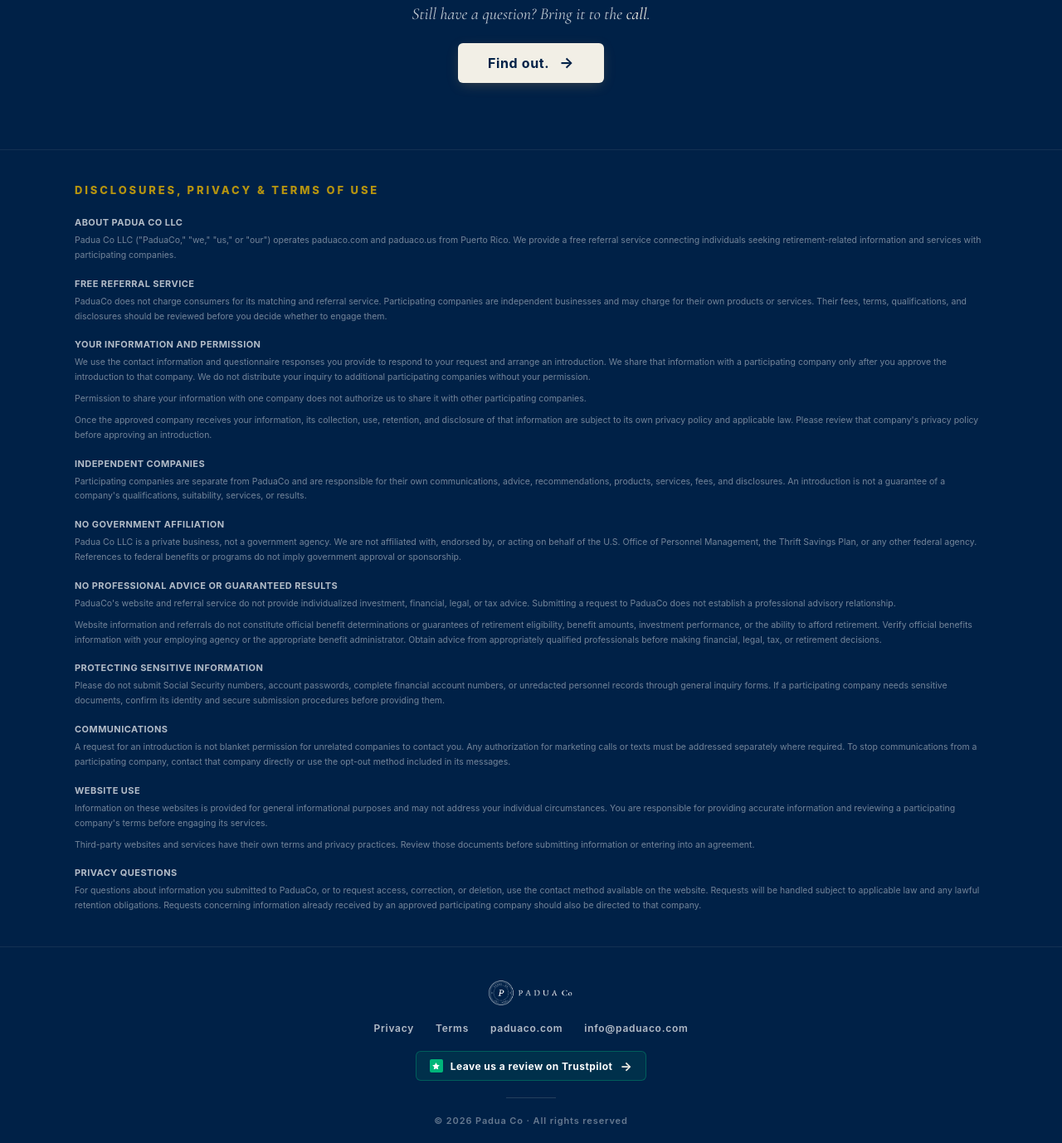
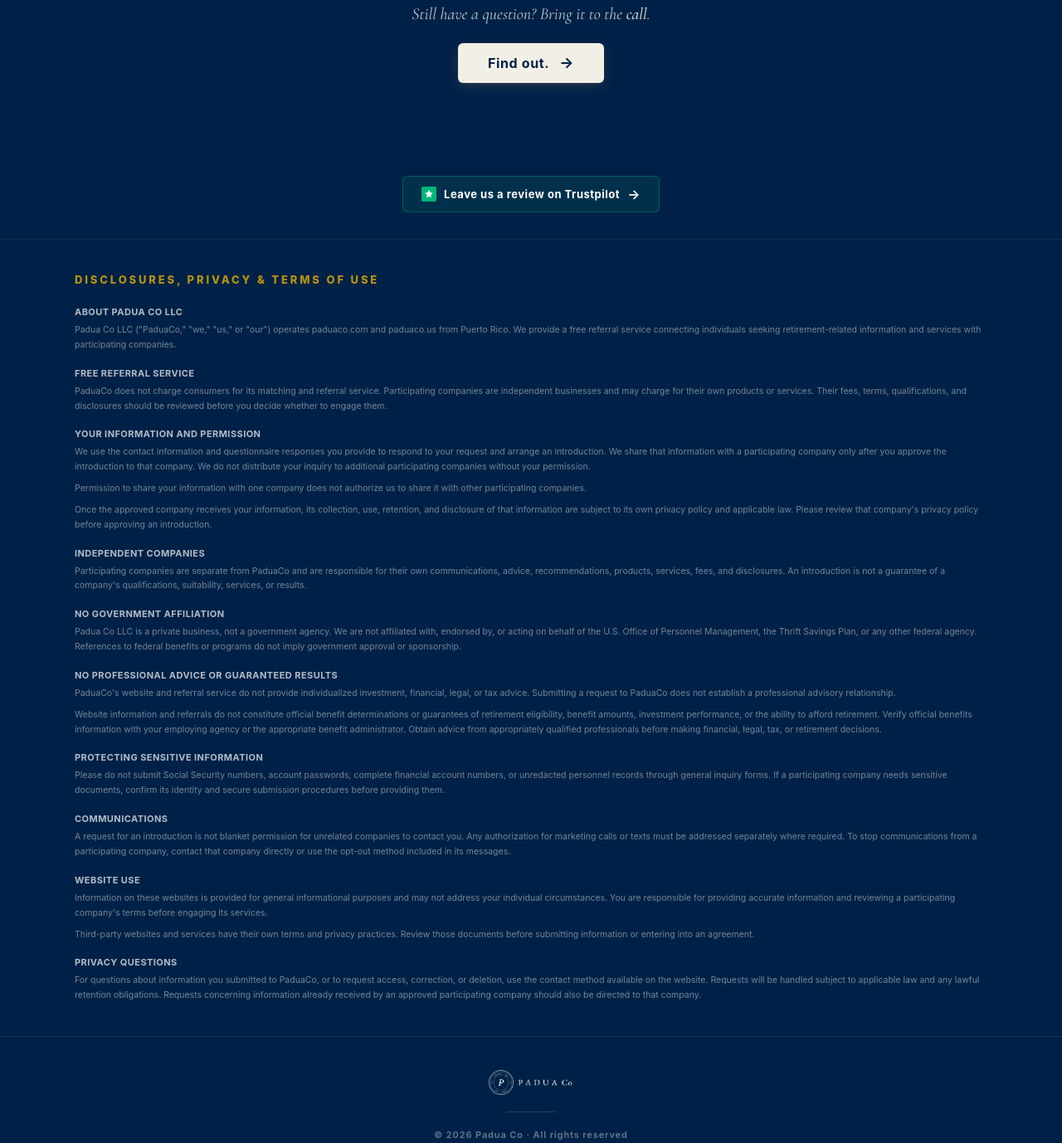
Before and after one commit to pandaniner11/PADUACO, a plain HTML site: page index.html in a window 1280 px wide. Shown: the part 2685-4063 px from the top of the page at 83% size. Drawn offline with nearby package versions, Linux system fonts and the light colour scheme.

Commit message:
Clean up footer, move review CTA

```diff
--- a/index.html
+++ b/index.html
@@ -370,6 +370,18 @@ details[open] .body{max-height:300px;opacity:1}
 
 <!-- ═══════════════════════════════════════════════════════════════ -->
 <!-- ═══════════════════════════════════════════════════════════════ -->
+<!-- LEAVE A REVIEW CTA                                              -->
+<!-- ═══════════════════════════════════════════════════════════════ -->
+<section style="background:#002147;padding:clamp(28px,4vh,40px) clamp(20px,5vw,48px);text-align:center;">
+  <a href="https://www.trustpilot.com/evaluate/paduaco.com" style="display:inline-flex;align-items:center;gap:9px;padding:12px 22px;border-radius:6px;background:rgba(0,182,122,.1);border:1px solid rgba(0,182,122,.35);color:#fff;font-size:13px;font-weight:700;letter-spacing:.04em;text-decoration:none;">
+    <span style="display:inline-flex;width:18px;height:18px;background:#00B67A;border-radius:2px;align-items:center;justify-content:center;">
+      <svg width="12" height="12" viewBox="0 0 24 24" fill="#fff"><path d="M12 2l2.9 6.1 6.6.9-4.8 4.6 1.2 6.6L12 17.8 6.1 20.2l1.2-6.6L2.5 9l6.6-.9z"/></svg>
+    </span>
+    Leave us a review on Trustpilot
+    <span style="font-size:16px;line-height:1;color:#F2EFE6;">→</span>
+  </a>
+</section>
+
 <!-- DISCLOSURES, PRIVACY & TERMS                                   -->
 <!-- ═══════════════════════════════════════════════════════════════ -->
 <section id="disclosures" style="background:#002147;color:rgba(255,255,255,.55);padding:clamp(36px,5vh,56px) clamp(20px,5vw,48px);border-top:1px solid rgba(244,239,226,.08);">
@@ -423,20 +435,6 @@ details[open] .body{max-height:300px;opacity:1}
       <img src="assets/logo-white.png" alt="Padua Co" style="height:30px;width:auto;">
     </a>
 
-    <div style="display:flex;flex-wrap:wrap;justify-content:center;gap:14px 26px;font-size:12px;font-weight:600;letter-spacing:.06em;">
-      <a href="#disclosures" style="color:rgba(255,255,255,.7);text-decoration:none;">Privacy</a>
-      <a href="#disclosures" style="color:rgba(255,255,255,.7);text-decoration:none;">Terms</a>
-      <a href="https://paduaco.com" style="color:rgba(255,255,255,.7);text-decoration:none;">paduaco.com</a>
-      <a href="mailto:info@paduaco.com" style="color:rgba(255,255,255,.7);text-decoration:none;">info@paduaco.com</a>
-    </div>
-
-    <a href="https://www.trustpilot.com/evaluate/paduaco.com" style="display:inline-flex;align-items:center;gap:9px;padding:9px 16px;border-radius:6px;background:rgba(0,182,122,.1);border:1px solid rgba(0,182,122,.35);color:#fff;font-size:12px;font-weight:700;letter-spacing:.04em;text-decoration:none;">
-      <span style="display:inline-flex;width:16px;height:16px;background:#00B67A;border-radius:2px;align-items:center;justify-content:center;">
-        <svg width="11" height="11" viewBox="0 0 24 24" fill="#fff"><path d="M12 2l2.9 6.1 6.6.9-4.8 4.6 1.2 6.6L12 17.8 6.1 20.2l1.2-6.6L2.5 9l6.6-.9z"/></svg>
-      </span>
-      Leave us a review on Trustpilot
-      <span style="font-size:15px;line-height:1;color:#F2EFE6;">→</span>
-    </a>
 
     <div style="width:60px;height:1px;background:rgba(244,239,226,.15);"></div>
 
```
